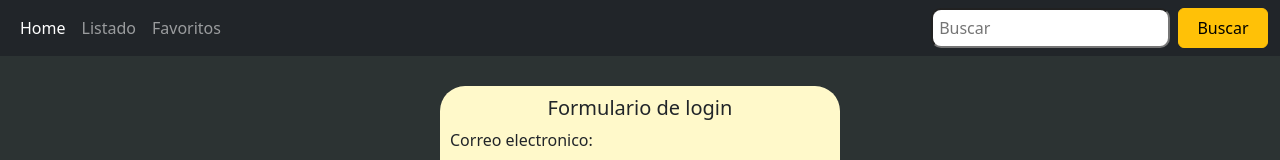
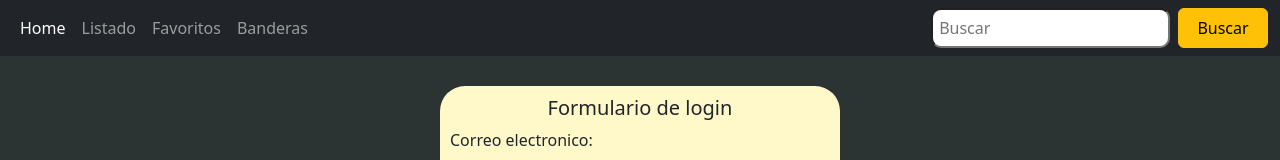
Before and after one commit to margaritasing/formulario-react, a React (Create React App) app: page / in a window 1280 px wide. Shown: the top 160 px of the page. Built offline with nearby package versions, Linux system fonts and the light colour scheme.

Commit message:
subo cambios en el componente

```diff
--- a/src/componentes/Header.js
+++ b/src/componentes/Header.js
@@ -19,6 +19,7 @@
                 <Link to="/" className="nav-link active" aria-current="page" >Home</Link>
                 <Link to="/listado" className="nav-link" >Listado</Link>
                 <Link to="/favoritos" className="nav-link" >Favoritos</Link>
+                <Link to="/banderas" className="nav-link" >Banderas</Link>
                 <span className='d-flex text-white align-items-center'>
                 {
                   props.favoritos.length > 0 && <>Favoritas: {props.favoritos.length}</>}
```
